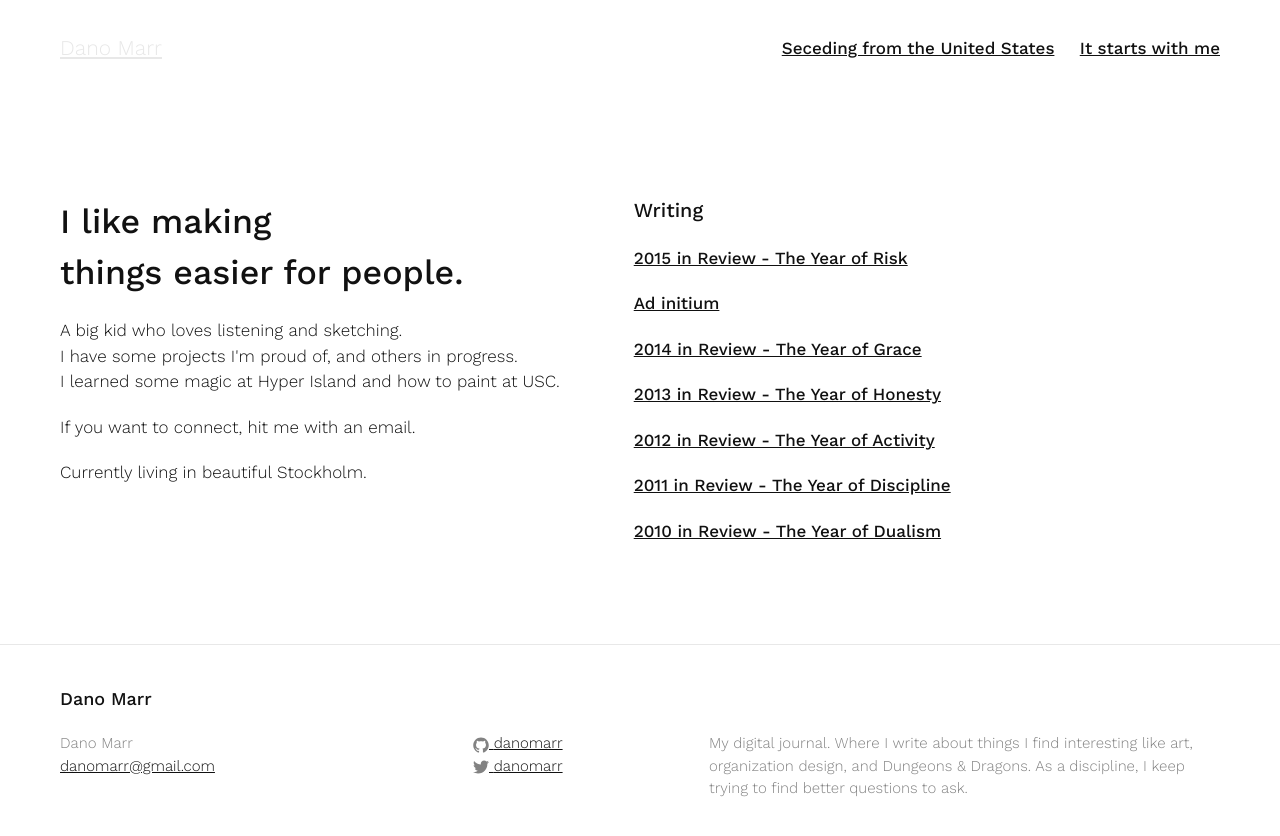
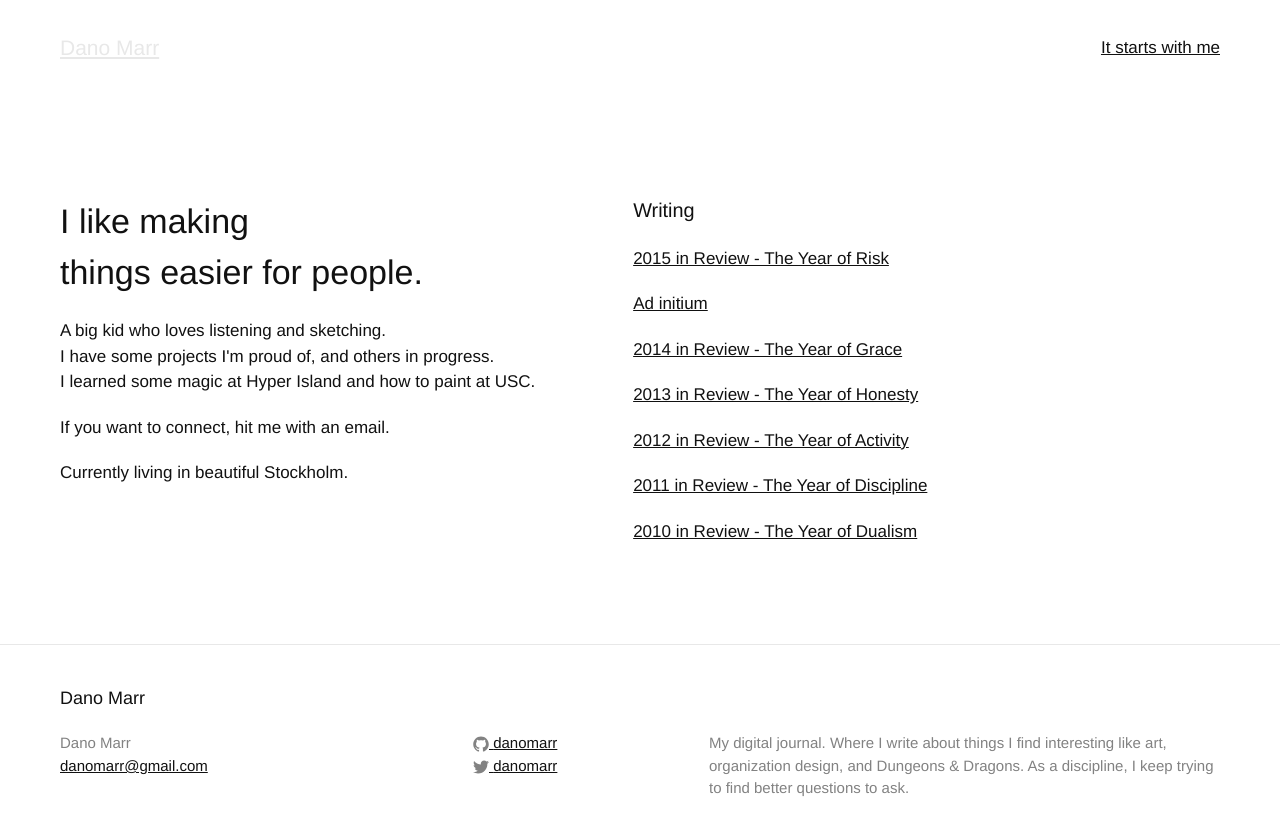
Before and after one commit to danomarr/danomarr.github.io, a Jekyll site: the page built from index.html, in a window 1280 px wide. Shown: the top 836 px of the page. Built offline with Jekyll 4.4.1, drawn with Linux system fonts in a browser that asks for light colours; some web fonts are replaced.

```diff
--- a/css/main.scss
+++ b/css/main.scss
@@ -3,10 +3,52 @@
 ---
 @charset "utf-8";
 
+@font-face {
+	font-family: 'Computer Modern Bright';
+	src: url('fonts/cmunbmr.eot');
+	src: url('fonts/cmunbmr.eot?#iefix') format('embedded-opentype'),
+		 url('fonts/cmunbmr.woff') format('woff'),
+		 url('fonts/cmunbmr.ttf') format('truetype'),
+		 url('fonts/cmunbmr.svg#fonts/cmunbmr') format('svg');
+	font-weight: normal;
+	font-style: normal;
+}
 
+@font-face {
+	font-family: 'Computer Modern Bright';
+	src: url('fonts/cmunbbx.eot');
+	src: url('fonts/cmunbbx.eot?#iefix') format('embedded-opentype'),
+		 url('fonts/cmunbbx.woff') format('woff'),
+		 url('fonts/cmunbbx.ttf') format('truetype'),
+		 url('fonts/cmunbbx.svg#fonts/cmunbbx') format('svg');
+	font-weight: bold;
+	font-style: normal;
+}
+
+@font-face {
+	font-family: 'Computer Modern Bright';
+	src: url('fonts/cmunbmo.eot');
+	src: url('fonts/cmunbmo.eot?#iefix') format('embedded-opentype'),
+		 url('fonts/cmunbmo.woff') format('woff'),
+		 url('fonts/cmunbmo.ttf') format('truetype'),
+		 url('fonts/cmunbmo.svg#fonts/cmunbmo') format('svg');
+	font-weight: normal;
+	font-style: italic;
+}
+
+@font-face {
+	font-family: 'Computer Modern Bright';
+	src: url('fonts/cmunbxo.eot');
+	src: url('fonts/cmunbxo.eot?#iefix') format('embedded-opentype'),
+		 url('fonts/cmunbxo.woff') format('woff'),
+		 url('fonts/cmunbxo.ttf') format('truetype'),
+		 url('fonts/cmunbxo.svg#fonts/cmunbxo') format('svg');
+	font-weight: bold;
+	font-style: italic;
+}
 
 // Our variables
-$base-font-family: "Work Sans", Helvetica, Arial, sans-serif;
+$base-font-family: "Computer Modern Bright", Helvetica, Arial, sans-serif;
 $base-font-size:   17px;
 $base-font-weight: 300;
 $bold-font-weight: 500;
```
Also changed, not shown: 2016-02-07-seceding-from-the-usa.md (deleted, +0 -21 lines), 1 other file.
